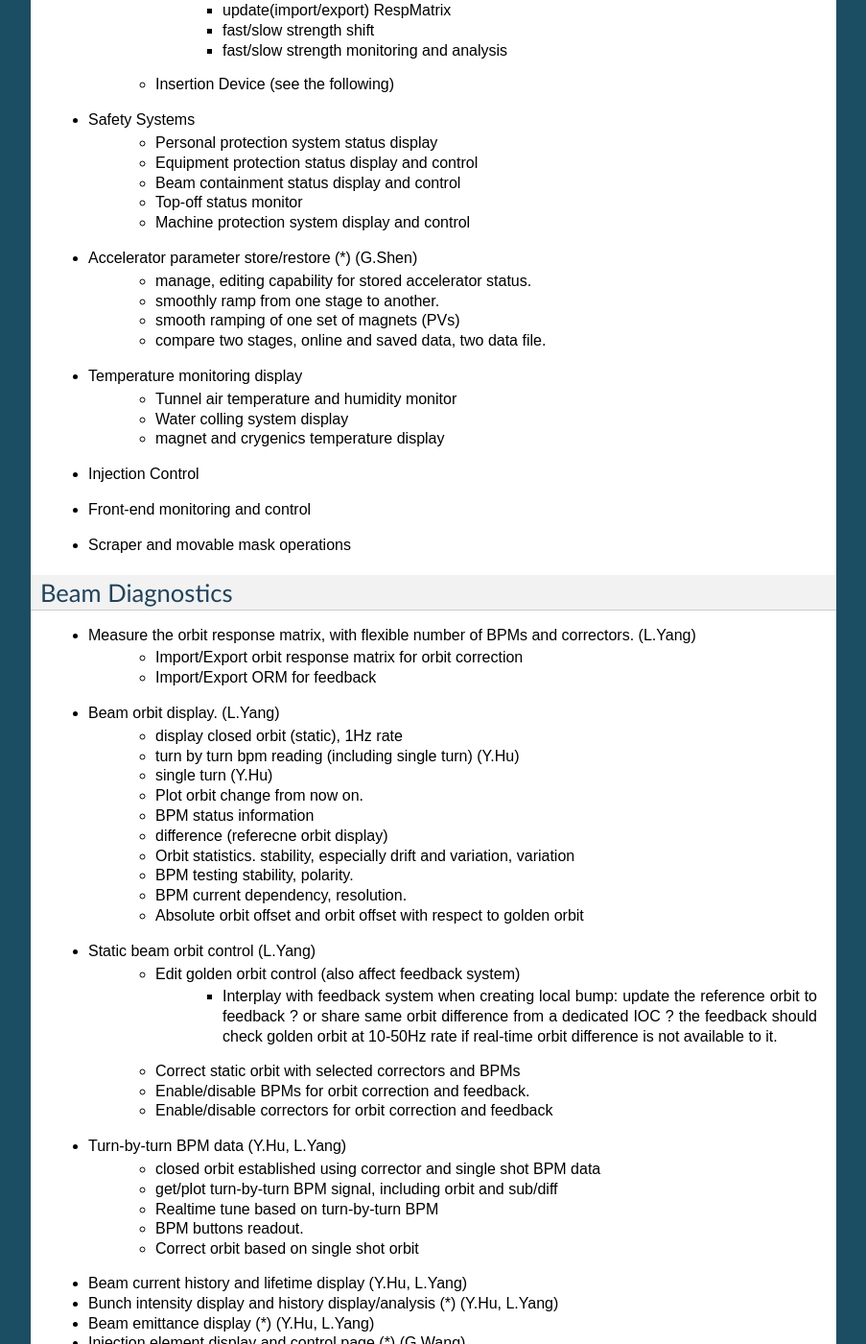
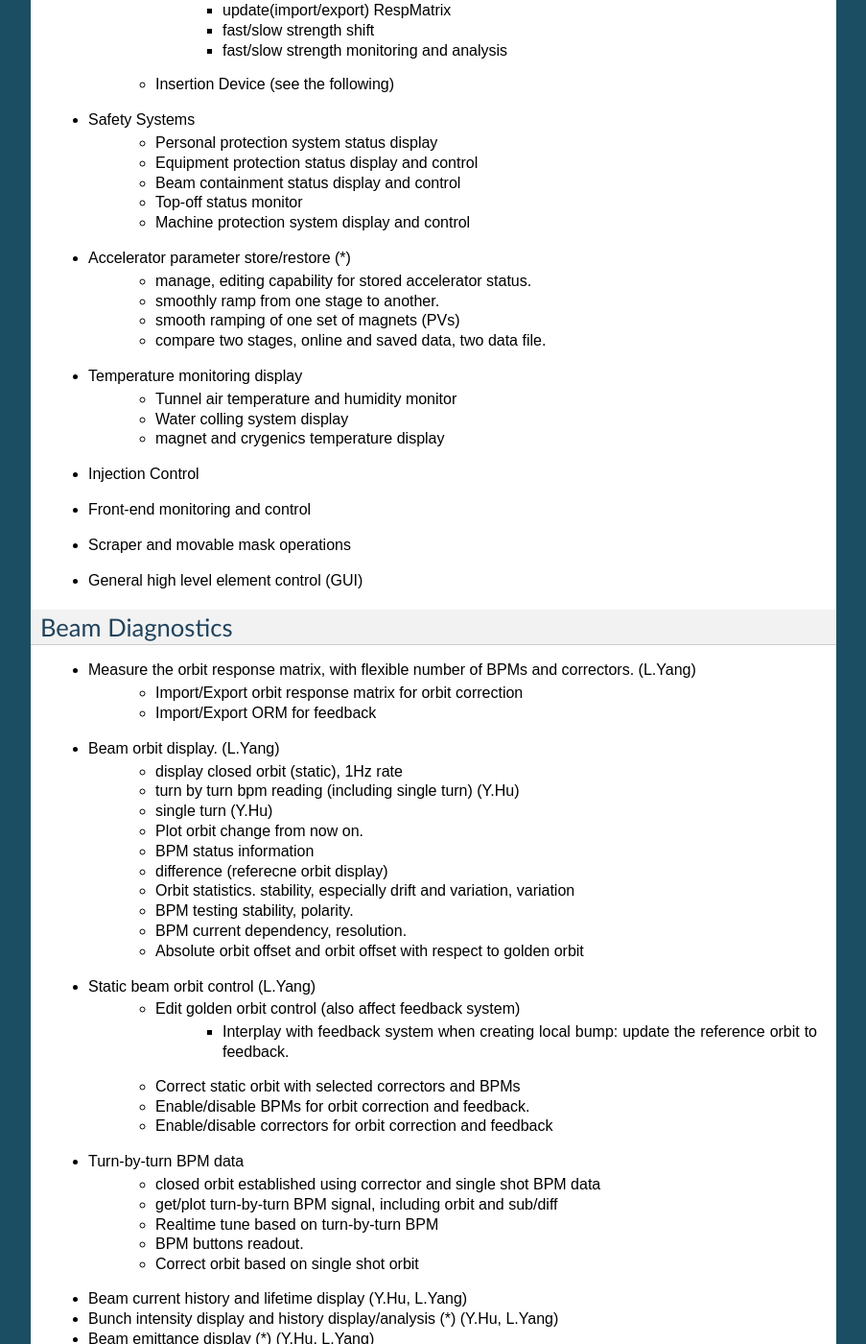
Before and after one commit to NSLS-II/aphla, a Sphinx documentation site: the page built from doc/requirement.rst, in a window 1280 px wide and 1400 px high, scrolled down 1440 px. Shown: the whole window at 96% size, without its empty margins (198-1101 px from the left). Built offline with Sphinx 7.4.7, drawn with Linux system fonts in a browser that asks for light colours; formulas are drawn with MathJax 3; some of the changed text lies outside the part shown.

Commit message:
modified doc

```diff
--- a/doc/requirement.rst
+++ b/doc/requirement.rst
@@ -29,7 +29,7 @@
 - Data logger and data display
 - Electronic logbook
 - :hla:`Converting between machine unit and physics unit.` (G.Shen)
-- :hla:`Smooth Ramping` (G.Shen)
+- :hla:`Smooth Ramping`
     - :hla:`list channels we are interested.`
     - :hla:`ramp (i.e. linear interpolation) whole group at certain rate.`
     - :hla:`searching for channels with wild-card`
@@ -58,7 +58,7 @@
     - Magnet temperature interlock display and control
     - Cryogenics system display and control
     - Pulsed magnet systems monitor and control
-    - :hla:`Fast orbit feedback control above cell level` (L.Yang, Y.Hu)
+    - :hla:`Fast orbit feedback control above cell level`
 	- :hla:`turn on/off`
 	- :hla:`disable/enable certain trim/BPM`
 	- :hla:`update(import/export) RespMatrix`
@@ -71,7 +71,7 @@
     - Beam containment status display and control
     - Top-off status monitor
     - Machine protection system display and control
-- :hla:`Accelerator parameter store/restore (*)` (G.Shen)
+- :hla:`Accelerator parameter store/restore (*)`
     - :hla:`manage, editing capability for stored accelerator status.`
     - :hla:`smoothly ramp from one stage to another.`
     - :hla:`smooth ramping of one set of magnets (PVs)`
@@ -83,7 +83,7 @@
 - Injection Control
 - Front-end monitoring and control
 - Scraper and movable mask operations
-
+- :hladone:`General high level element control (GUI)`
 
 Beam Diagnostics
 ------------------------------
@@ -94,10 +94,10 @@
 
 - :hla:`Beam orbit display`. (L.Yang)
     - :hladone:`display closed orbit (static), 1Hz rate`
-    - :hla:`turn by turn bpm reading (including single turn)` (Y.Hu)
+    - :hladone:`turn by turn bpm reading (including single turn)` (Y.Hu)
     - :hla:`single turn` (Y.Hu)
     - :hla:`Plot orbit change from now on.`
-    - :hla:`BPM status information`
+    - :hladone:`BPM status information`
     - :hla:`difference (referecne orbit display)`
     - :hla:`Orbit statistics. stability, especially drift and variation,
       variation`
@@ -109,21 +109,18 @@
 - :hla:`Static beam orbit control` (L.Yang)
     - :hla:`Edit golden orbit control (also affect feedback system)`
         - Interplay with feedback system when creating local bump: update
-          the reference orbit to feedback ? or share same orbit difference
-          from a dedicated IOC ? the feedback should check golden orbit at
-          10-50Hz rate if real-time orbit difference is not available to
-          it.
+          the reference orbit to feedback.
 
     - :hladone:`Correct static orbit with selected correctors and BPMs`
     - :hladone:`Enable/disable BPMs for orbit correction and feedback.`
     - :hladone:`Enable/disable correctors for orbit correction and feedback`
 
-- :hla:`Turn-by-turn BPM data` (Y.Hu, L.Yang)
+- :hla:`Turn-by-turn BPM data`
     - :hla:`closed orbit established using corrector and single shot BPM
       data`
-    - :hla:`get/plot turn-by-turn BPM signal, including orbit and sub/diff`
+    - :hladone:`get/plot turn-by-turn BPM signal, including orbit and sub/diff`
     - :hla:`Realtime tune based on turn-by-turn BPM`
-    - :hla:`BPM buttons readout.`
+    - :hladone:`BPM buttons readout.`
     - :hla:`Correct orbit based on single shot orbit`
 
 - :hla:`Beam current history and lifetime display` (Y.Hu, L.Yang)
@@ -226,8 +223,8 @@
 - Designed orbit response matrix (ROM)
 - change specified correctors
 - get closed orbit change at specified BPM
-- Simulator and interface to Python. This is required for online lattice
-  fitting, e.g. LOCO. Tacy-v3 will be a choice.
+- :hladone:`Simulator and interface to Python`. This is required for online
+  lattice fitting, e.g. LOCO. Tacy-v3 will be a choice.
 
 
 
```
